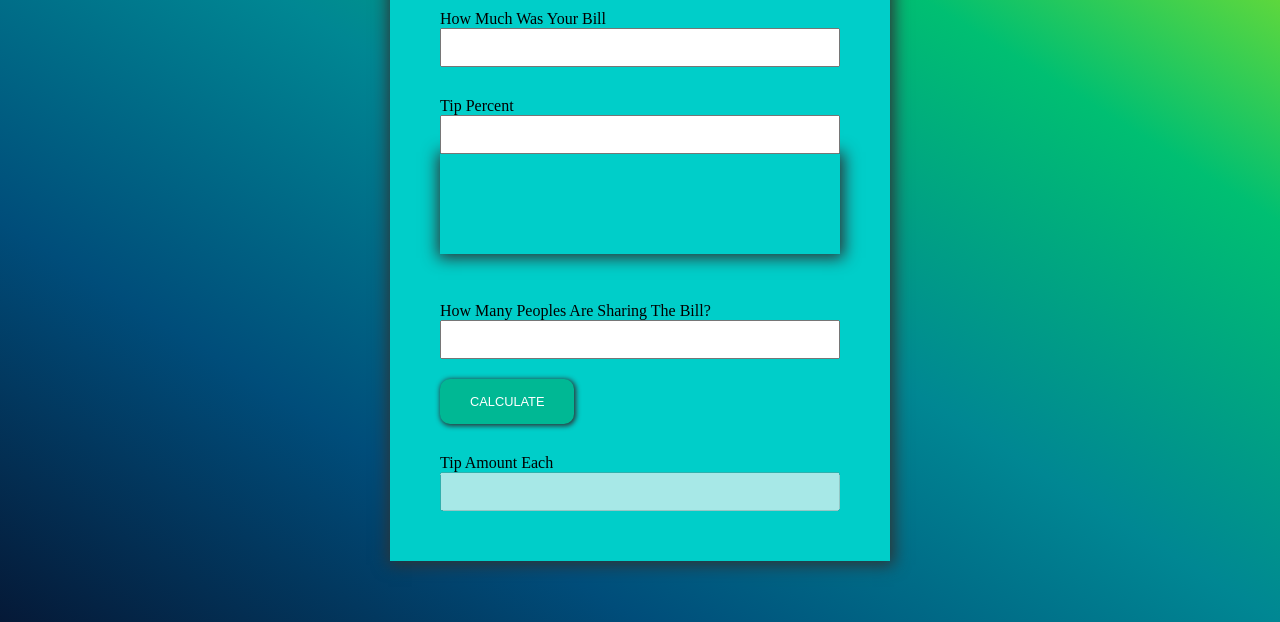
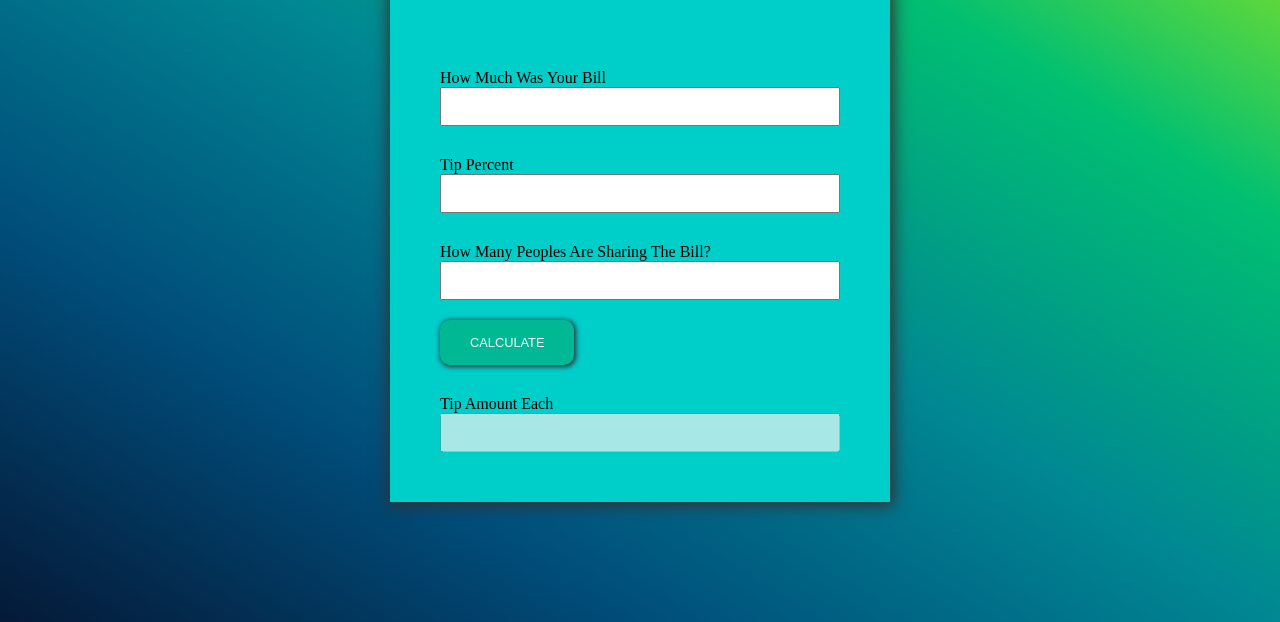
Before and after one commit to Ashusharma4989/tip_calculator, a plain HTML site: page index.html in a window 1280 px wide. Shown: the part 178-800 px from the top of the page. Drawn offline with Linux system fonts and the light colour scheme.

Commit message:
Final
as

```diff
--- a/index.html
+++ b/index.html
@@ -18,7 +18,6 @@
           <br>
           <label>Tip percent</label>
           <input type="text" name="" id="tip_percent">
-          <div class="rating"></div>
           <br>
           <label>How many peoples are sharing the bill?</label>
           <input type="text" name="" id="bill_person" >
```
